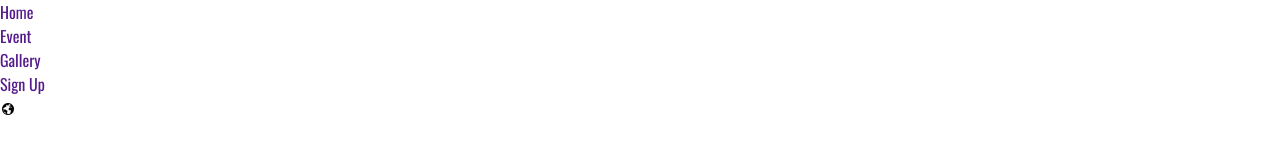
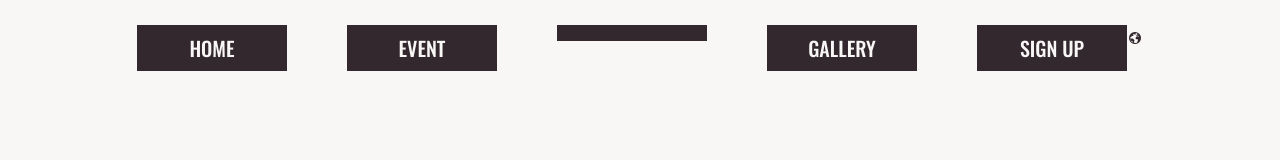
Before and after one commit to HvadisVal/Semester-project, a plain HTML site: page index.html in a window 1280 px wide. Drawn offline with nearby package versions, Linux system fonts and the light colour scheme; a web font is replaced by a local one.

Commit message:
Switched a and li element

```diff
--- a/index.html
+++ b/index.html
@@ -13,13 +13,13 @@
     <header>
         <nav>
             <ul class="nav-links">
-                <li><a href="">Home</a></li>
-                <li><a href="">Event</a></li>
-                <li id="logo"><a href=""></a></li>
-                <li><a href="">Gallery</a></li>
-                <li><a href="">Sign Up</a></li>
+                <a href=""><li>Home</li></a>
+                <a href=""><li>Event</li></a>
+                <a href=""><li id="logo"></li></a>
+                <a href=""><li>Gallery</li></a>
+                <a href=""><li>Sign Up</li></a>
             </ul>
-            <div class="language-selector">
+            <div id="language-selector">
                 <i class="las la-globe"></i>
             </div>
             <div class="burger">
--- a/scss/style.scss
+++ b/scss/style.scss
@@ -19,4 +19,40 @@ $neutral-normal: #E4E4E4;
 
 html {
   scroll-behavior: smooth;
+  background-color: $neutral-light;
+  color: $neutral-dark;
 }
+
+/*----------Header Starts Here----------*/
+header {
+  position: absolute;
+  left: 0; top: 0; right: 0;
+  padding: 25px 8.75rem;
+  z-index: 10;
+
+  nav {
+    display: flex;
+    justify-content: center;
+
+    .nav-links {
+      display: flex;
+      justify-content: space-around;
+      gap: 3.75rem;
+
+      li {
+        width: 9.375rem;
+        padding: 0.5rem 0;
+        text-align: center;
+        background-color: $neutral-dark;
+        color: $neutral-light ;
+        font-size: 1.25rem;
+        font-weight: 500;
+        text-transform: uppercase;
+      }
+
+      a {
+        cursor: pointer;
+      }
+    }
+  }
+}
```
Also changed, not shown: scss/style.css, 1 other file.
